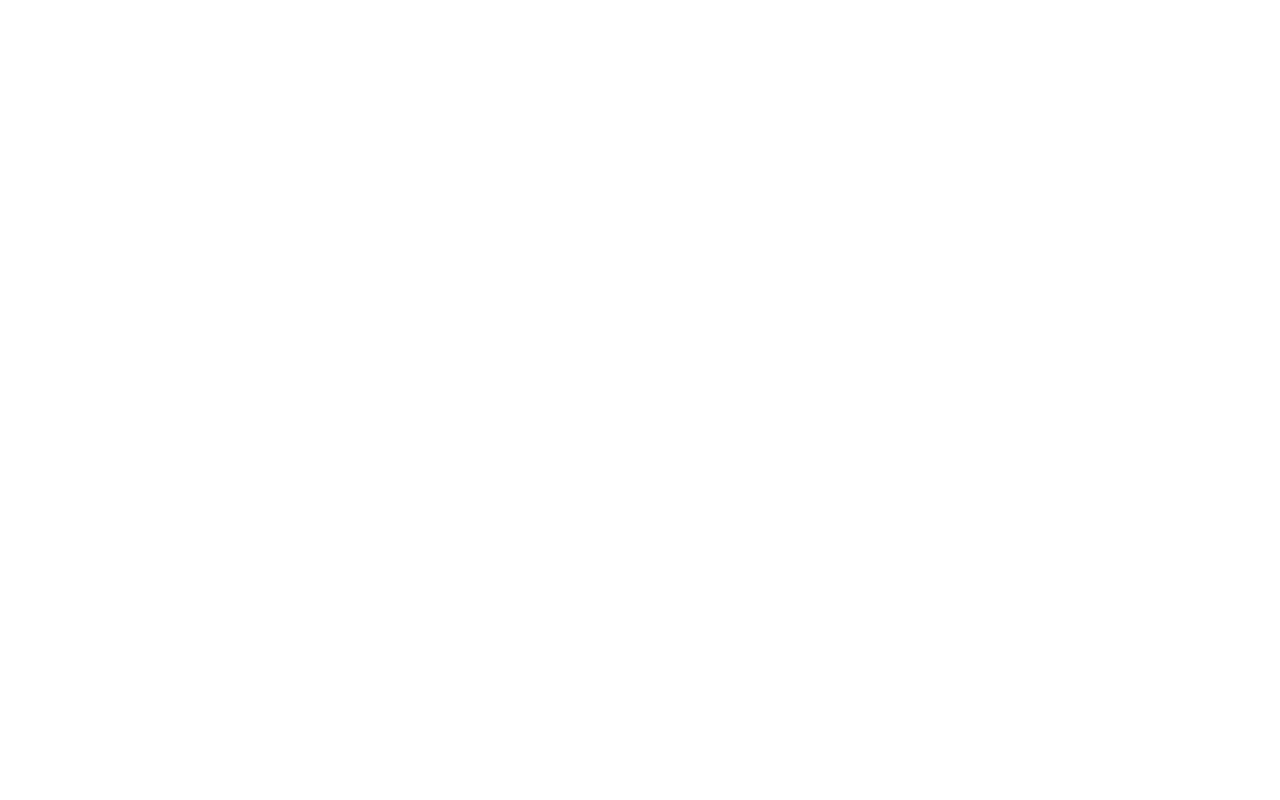
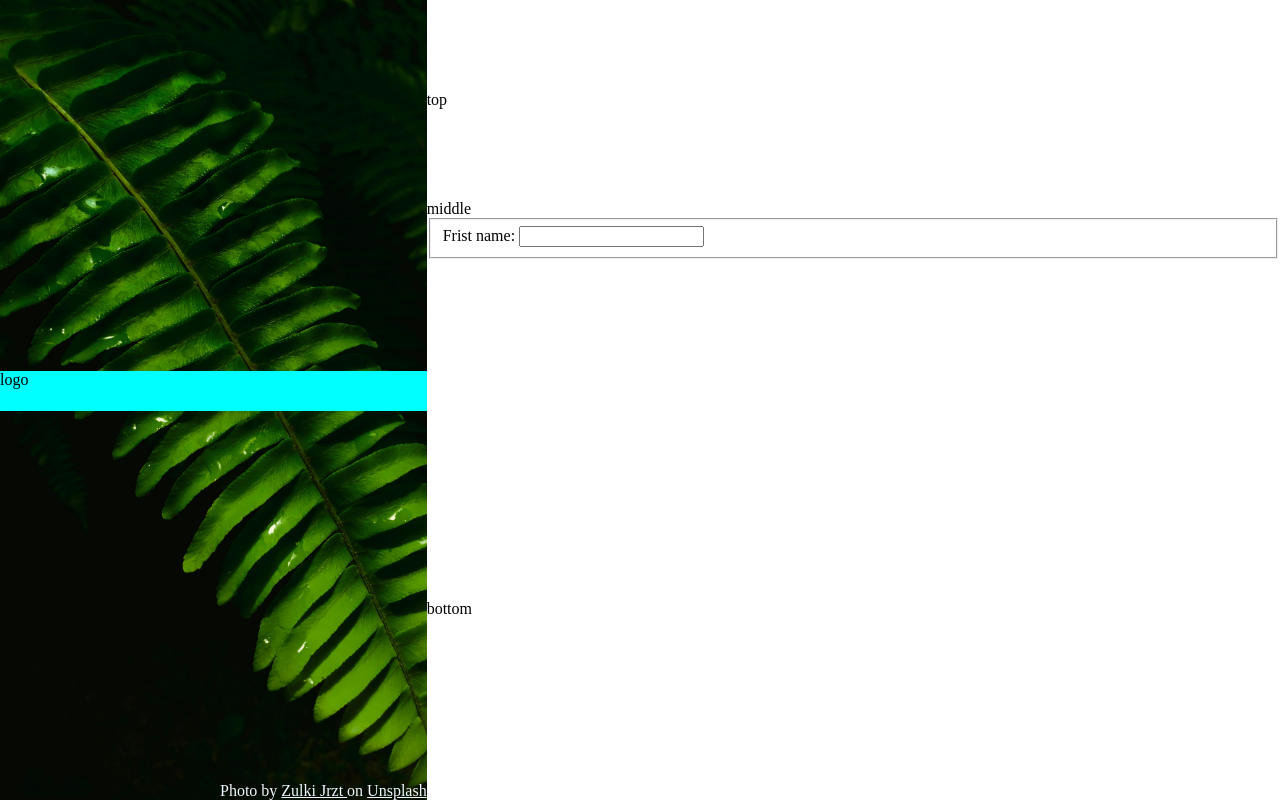
Before and after one commit to jahphetB/sign-up-form, a plain HTML site: page index.html in a window 1280 px wide. Drawn offline with Linux system fonts and the light colour scheme.

Commit message:
basic structure done

```diff
--- a/index.html
+++ b/index.html
@@ -7,9 +7,26 @@
     <title>Sign Up form</title>
 </head>
 <body>
-    <form>
-
-    </form>
+    <div class="left">
+        <div class="logo"> logo
+        </div>
+        <p>
+            Photo by <a href="https://unsplash.com/@jrzt?utm_source=unsplash&utm_medium=referral&utm_content=creditCopyText" target="_blank" rel="noopener noreferrer">Zulki Jrzt </a>
+            on <a href="https://unsplash.com/photos/a-close-up-of-a-green-plant-with-drops-of-water-on-it-UdcpvUEVWr8?utm_source=unsplash&utm_medium=referral&utm_content=creditCopyText" target="_blank" rel="noopener noreferrer">Unsplash</a>
+        </p>
+    </div>
+    <div class="right">
+        <div class="top">top</div>
+        <div class="middle">middle
+            <form>
+                <fieldset>
+                    <label for="first-name">Frist name: </label>
+                    <input type="text" id="first-name" name="first-name">
+                </fieldset>
+            </form>
+        </div>
+        <div class="bottom">bottom</div>
+    </div>
 
 </body>
 </html>
--- a/styles.css
+++ b/styles.css
@@ -0,0 +1,47 @@
+body {
+    display: flex;
+    min-height: 100vh;
+    margin: 0;
+}
+
+.left {
+    display: flex;
+    flex-direction: column;
+    flex: 1;
+    background-image: url("./images/left-background-color.jpg");
+    background-size: cover;
+}
+
+.left p,
+.left a {
+    color: aliceblue;
+    margin: 0 0 0 auto;
+
+}
+
+.left .logo {
+    margin: auto 0 auto 0;
+    height: 40px;
+    background-color: aqua;
+}
+
+.right {
+    display: flex;
+    flex: 2;
+    flex-direction: column;
+    justify-content: space-evenly;
+}
+
+.right .top {
+    display: flex;
+    flex: 1;
+    align-items: center;
+}
+
+.right .middle {
+    flex: 2;
+}
+
+.right .bottom {
+    flex: 1;
+}
```
Also changed, not shown: images/left-background-color.jpg (added).
